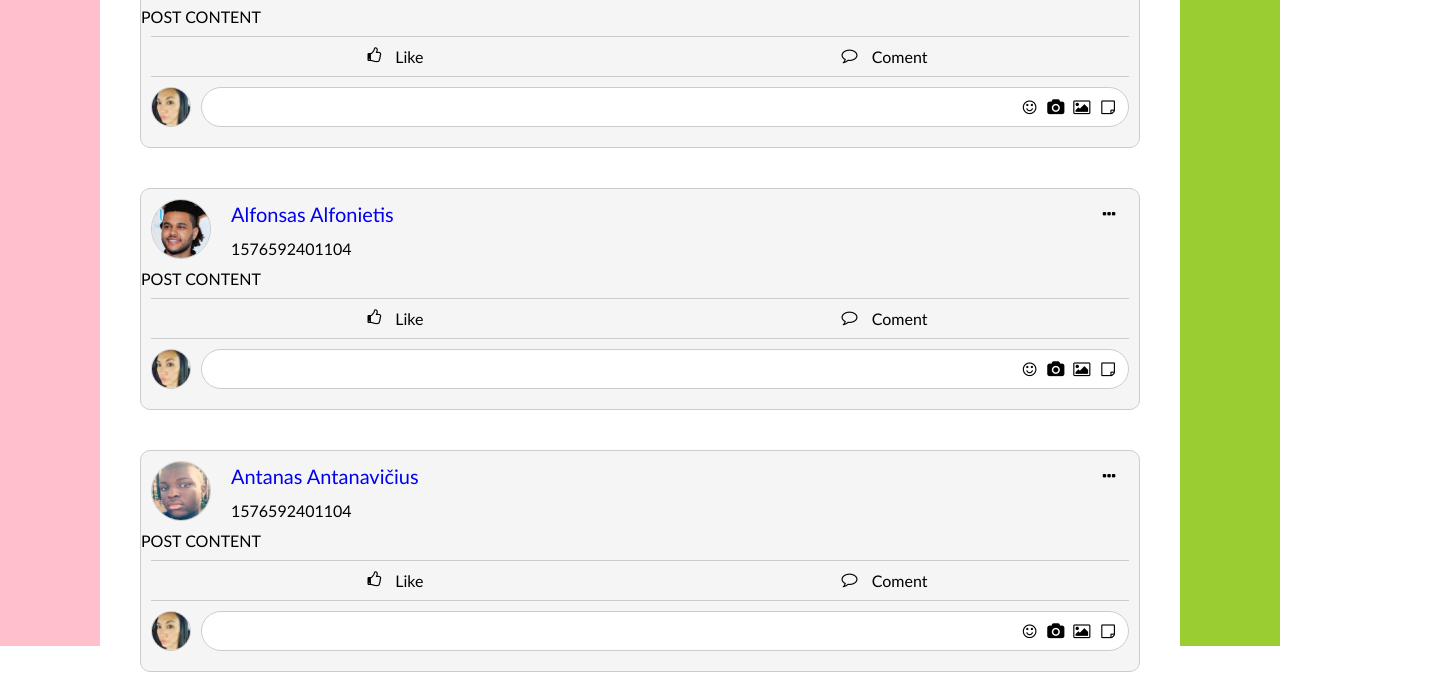
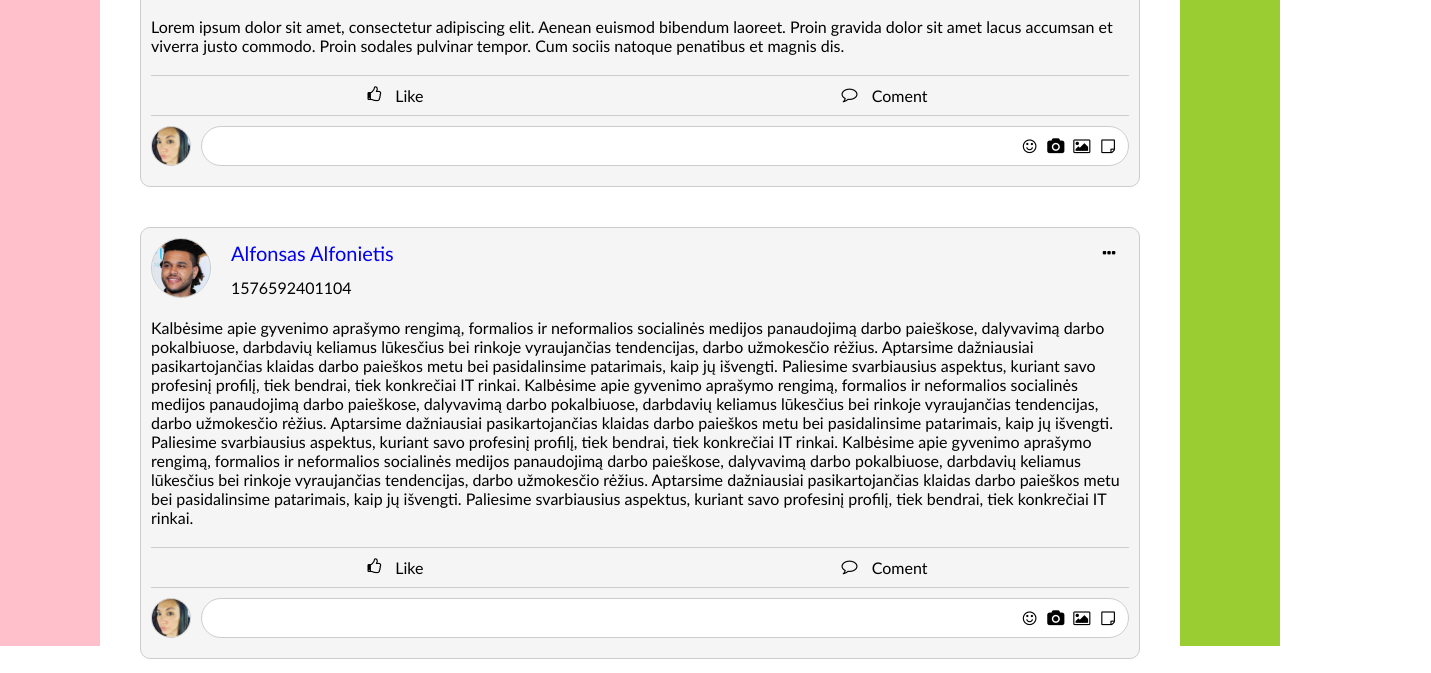
Before and after one commit to Gytis-Mantas/7_facebook, a plain HTML site: page index.html in a window 1280 px wide. Shown: the part 154-827 px from the top of the page, 1431 px wide, since content can reach past the window. Drawn offline with Linux system fonts and the light colour scheme.

Commit message:
post-template

```diff
--- a/css/custom.css
+++ b/css/custom.css
@@ -9,6 +9,7 @@ body > header {
     top: 0;
     left: 0;
     right: 0;
+    z-index: 1;
 }
 
 aside {
--- a/css/post.css
+++ b/css/post.css
@@ -59,7 +59,7 @@
 .post > .content {
     display: inline-block;
     width: 100%;
-
+    padding: 10px;
 }
 .post > footer {
     display: inline-block;
--- a/js/data.js
+++ b/js/data.js
@@ -36,7 +36,7 @@ const posts = [
         },
         time: 1576592401104,
         content: {
-            text: 'Kalbėsime apie gyvenimo aprašymo rengimą, formalios ir neformalios socialinės medijos panaudojimą darbo paieškose, dalyvavimą darbo pokalbiuose, darbdavių keliamus lūkesčius bei rinkoje vyraujančias tendencijas, darbo užmokesčio rėžius. Aptarsime dažniausiai pasikartojančias klaidas darbo paieškos metu bei pasidalinsime patarimais, kaip jų išvengti. Paliesime svarbiausius aspektus, kuriant savo profesinį profilį, tiek bendrai, tiek konkrečiai IT rinkai.'
+            text: 'Kalbėsime apie gyvenimo aprašymo rengimą, formalios ir neformalios socialinės medijos panaudojimą darbo paieškose, dalyvavimą darbo pokalbiuose, darbdavių keliamus lūkesčius bei rinkoje vyraujančias tendencijas, darbo užmokesčio rėžius. Aptarsime dažniausiai pasikartojančias klaidas darbo paieškos metu bei pasidalinsime patarimais, kaip jų išvengti. Paliesime svarbiausius aspektus, kuriant savo profesinį profilį, tiek bendrai, tiek konkrečiai IT rinkai. Kalbėsime apie gyvenimo aprašymo rengimą, formalios ir neformalios socialinės medijos panaudojimą darbo paieškose, dalyvavimą darbo pokalbiuose, darbdavių keliamus lūkesčius bei rinkoje vyraujančias tendencijas, darbo užmokesčio rėžius. Aptarsime dažniausiai pasikartojančias klaidas darbo paieškos metu bei pasidalinsime patarimais, kaip jų išvengti. Paliesime svarbiausius aspektus, kuriant savo profesinį profilį, tiek bendrai, tiek konkrečiai IT rinkai. Kalbėsime apie gyvenimo aprašymo rengimą, formalios ir neformalios socialinės medijos panaudojimą darbo paieškose, dalyvavimą darbo pokalbiuose, darbdavių keliamus lūkesčius bei rinkoje vyraujančias tendencijas, darbo užmokesčio rėžius. Aptarsime dažniausiai pasikartojančias klaidas darbo paieškos metu bei pasidalinsime patarimais, kaip jų išvengti. Paliesime svarbiausius aspektus, kuriant savo profesinį profilį, tiek bendrai, tiek konkrečiai IT rinkai.'
         }
     },
     {
--- a/js/function.js
+++ b/js/function.js
@@ -24,8 +24,6 @@ function renderPost( data ) {
 }
 
 function renderPostHeader( data ) {
-    console.log(data);
-
     return `<header>
         <a herf="#" class="user-image">
             <img src ="./img/users/${data.author.img}" alt="user face">
@@ -40,8 +38,22 @@ function renderPostHeader( data ) {
     </header>`;
 }
 
-function renderPostContent() {
-    return '<div class="content">POST CONTENT</div>';
+function renderPostContent( content ) {
+    console.log ( content );
+    let textHTML = '';
+    let galleryHTML = '';
+
+    if(content.text) {
+        textHTML = content.text
+    }
+    if(content.img) {
+        galleryHTML = renderGallery( content.img )
+    }
+
+    return `<div class="content">
+                ${textHTML}
+                ${galleryHTML}
+            </div>`;
 }
 
 function renderPostFooter() {
@@ -70,3 +82,11 @@ function renderPostFooter() {
                 </div>
             </footer>`;
 }
+function renderGallery( list ){
+    let HTML = ''
+        for ( let i = 0; i<list.length; i++){
+            HTML += `<img src= "./img/posts/${list[i]}">`
+        }
+
+    return HTML
+}
```
